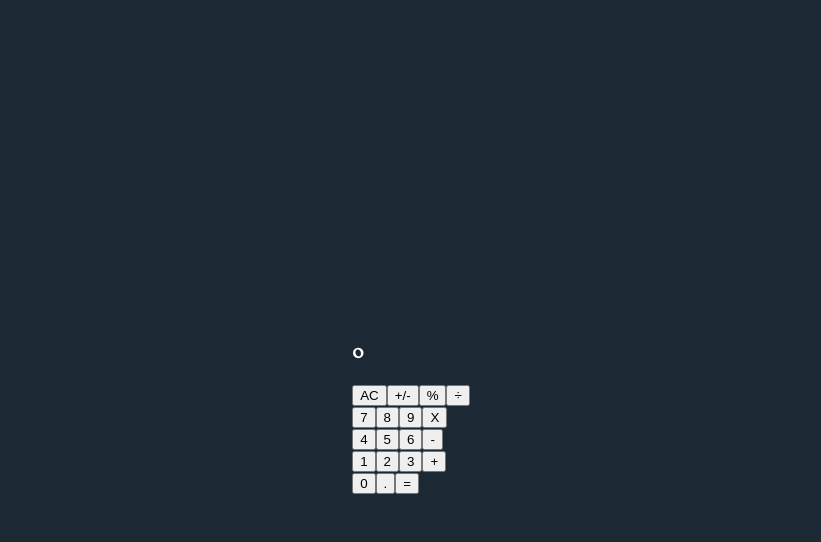
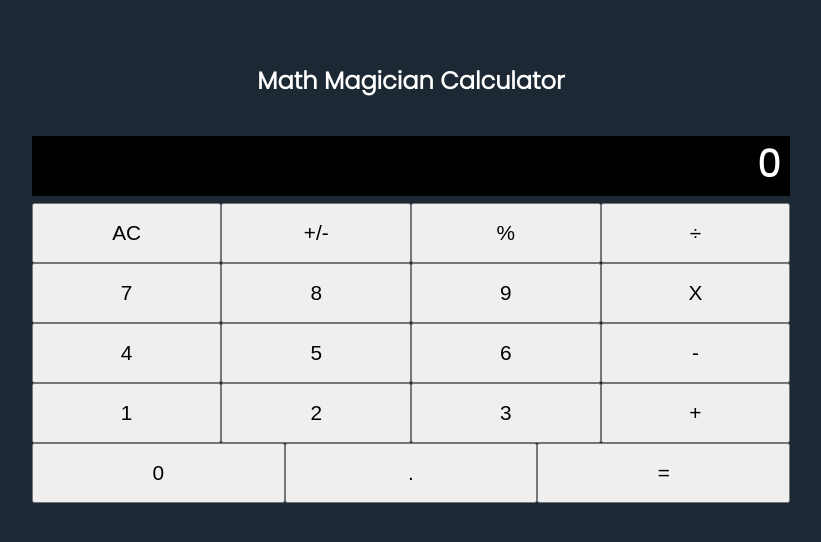
Before and after one commit to ajkacca457/Math-magicians-calculator, a React (Create React App) app: page /calculator in a window 1280 px wide. Shown: the top 542 px of the page, without its empty margins (229-1050 px from the left). Built offline with nearby package versions, Linux system fonts and the light colour scheme.

Commit message:
add proptypes to button and display components

```diff
--- a/src/App.js
+++ b/src/App.js
@@ -11,6 +11,7 @@ class App extends Component {
   render() {
     return (
       <div className="calculator">
+        <h2>Math Magician Calculator</h2>
         <Display result="0" />
         <ButtonPanel />
       </div>
--- a/src/components/ButtonPanel.js
+++ b/src/components/ButtonPanel.js
@@ -28,7 +28,7 @@ const ButtonPanel = () => (
       <Button name="3" />
       <Button name="+" />
     </div>
-    <div className="btn-group">
+    <div className="btn-group g-4">
       <Button name="0" />
       <Button name="." />
       <Button name="=" />
--- a/src/index.css
+++ b/src/index.css
@@ -1,11 +1,32 @@
-@import url('https://fonts.googleapis.com/css2?family=Vollkorn&display=swap');
+@import url('https://fonts.googleapis.com/css2?family=Poppins:wght@300&display=swap');
 
 body {
   background-color: #1c2833;
-  display: flex;
-  height: 100vh;
-  justify-content: center;
-  align-items: center;
   color: white;
-  font-family: 'Vollkorn', serif;
+  font-family: 'Poppins', sans-serif;
+  text-align: center;
 }
+
+.calculator {
+  width: 60%;
+  margin: 5% auto;
+}
+
+button {
+  width: 25%;
+  height: 60px;
+  font-size: 130%;
+}
+
+.g-4 button {
+  width: 33.33%;
+}
+
+.result {
+  background-color: black;
+  height: 60px;
+  padding: 0 10px;
+  text-align: right;
+  font-size: 200%;
+  margin: 1% 0;
+}
```
Also changed, not shown: 1 other file (tests, documents, lock files or other folders).
